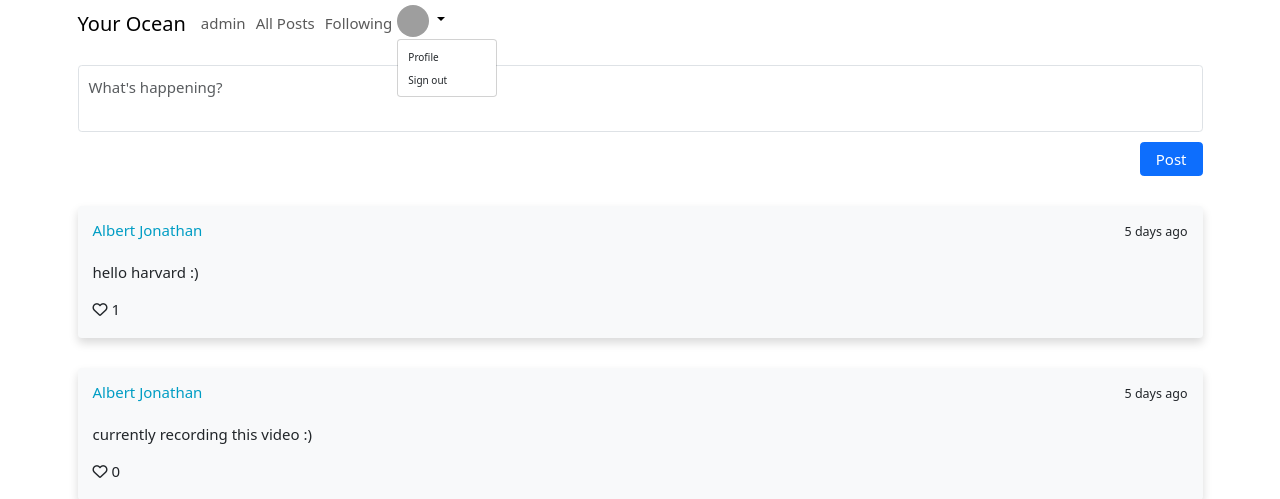
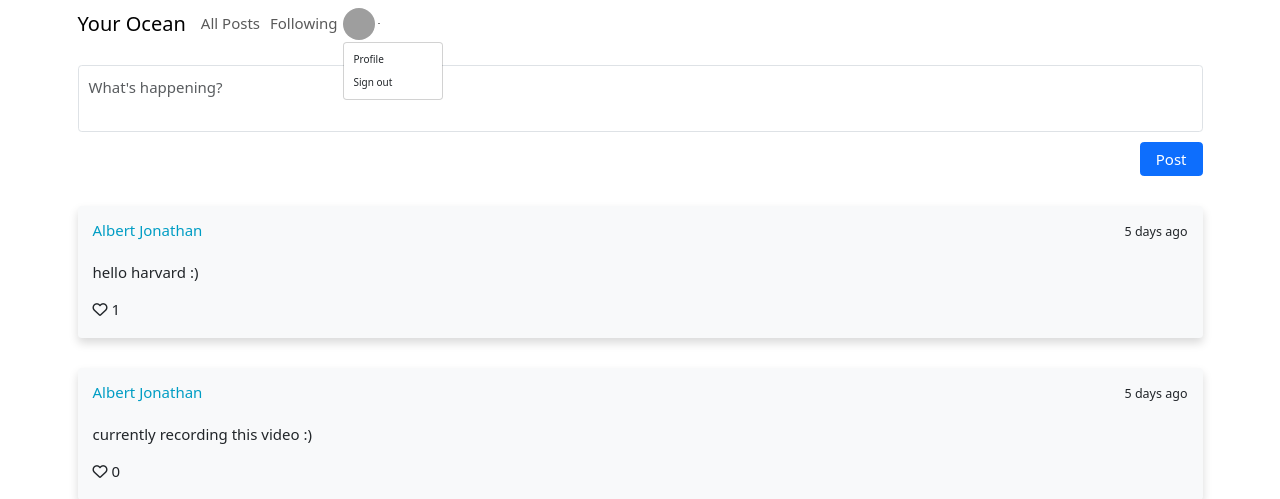
Before and after one commit to repsandcode/yourocean, a Django app: page / in a window 1280 px wide. Shown: the top 499 px of the page. Run offline with Django 3.2, Linux system fonts and the light colour scheme; a user stored in the database is signed in; data comes from the database, SQL or seed files in the repository; both versions use the stored data as it was after the commit; some libraries are stand-ins or nearby versions; grey boxes are pictures that could not be loaded.

Commit message:
layout nav remake

```diff
--- a/network/templates/network/layout.html
+++ b/network/templates/network/layout.html
@@ -20,41 +20,29 @@
 
             <div>
                 <ul class="navbar-nav mr-auto fs-4">
-                    {% if user.is_authenticated %}
-                    <li class="nav-item">
-                        <a class="nav-link pointer">{{ user.username }}</a>
-                    </li>
-                    {% endif %}
                     <li class="nav-item">
                         <a class="nav-link pointer" id="all-posts">All Posts</a>
                     </li>
-                    {% if user.is_authenticated %}
                     <li class=" nav-item">
                         <a class="nav-link pointer" id="following">Following</a>
                     </li>
-
+                </ul>
+            </div>
 
             <div class="dropdown text-end">
                 <a href="#" class="d-block link-body-emphasis text-decoration-none dropdown-toggle show"
                     data-bs-toggle="dropdown" aria-expanded="true">
-                            <img src="https://github.com/mdo.png" alt="mdo" width="32" height="32"
-                                class="rounded-circle">
+                    <img src="https://github.com/mdo.png" alt="mdo" width="32" height="32" class="rounded-circle">
                 </a>
                 <ul class="dropdown-menu text-small show" data-popper-placement="bottom-start"
                     style="inset: 0px auto auto 0px; margin: 0px; transform: translate3d(0px, 34px, 0px);">
-                            <li><a class="dropdown-item pointer" id="username"
-                                    data-username="{{user.username}}">Profile</a></li>
+                    {% if user.is_authenticated %}
+                    <li><a class="dropdown-item pointer" id="username" data-username="{{user.username}}">Profile</a>
+                    </li>
                     <li><a class="dropdown-item pointer" href="{% url 'logout' %}">Sign out</a></li>
-                        </ul>
-                    </div>
-
                     {% else %}
-                    <li class="nav-item">
-                        <a class="nav-link pointer" href="{% url 'login' %}">Log In</a>
-                    </li>
-                    <li class="nav-item">
-                        <a class="nav-link pointer" href="{% url 'register' %}">Register</a>
-                    </li>
+                    <li><a class="dropdown-item pointer" href="{% url 'login' %}">Sign in</a></li>
+                    <li><a class="dropdown-item pointer" href="{% url 'register' %}">Register</a></li>
                     {% endif %}
                 </ul>
             </div>
```
Also changed, not shown: db.sqlite3. Lines whose indentation alone changed are shown as unchanged.
